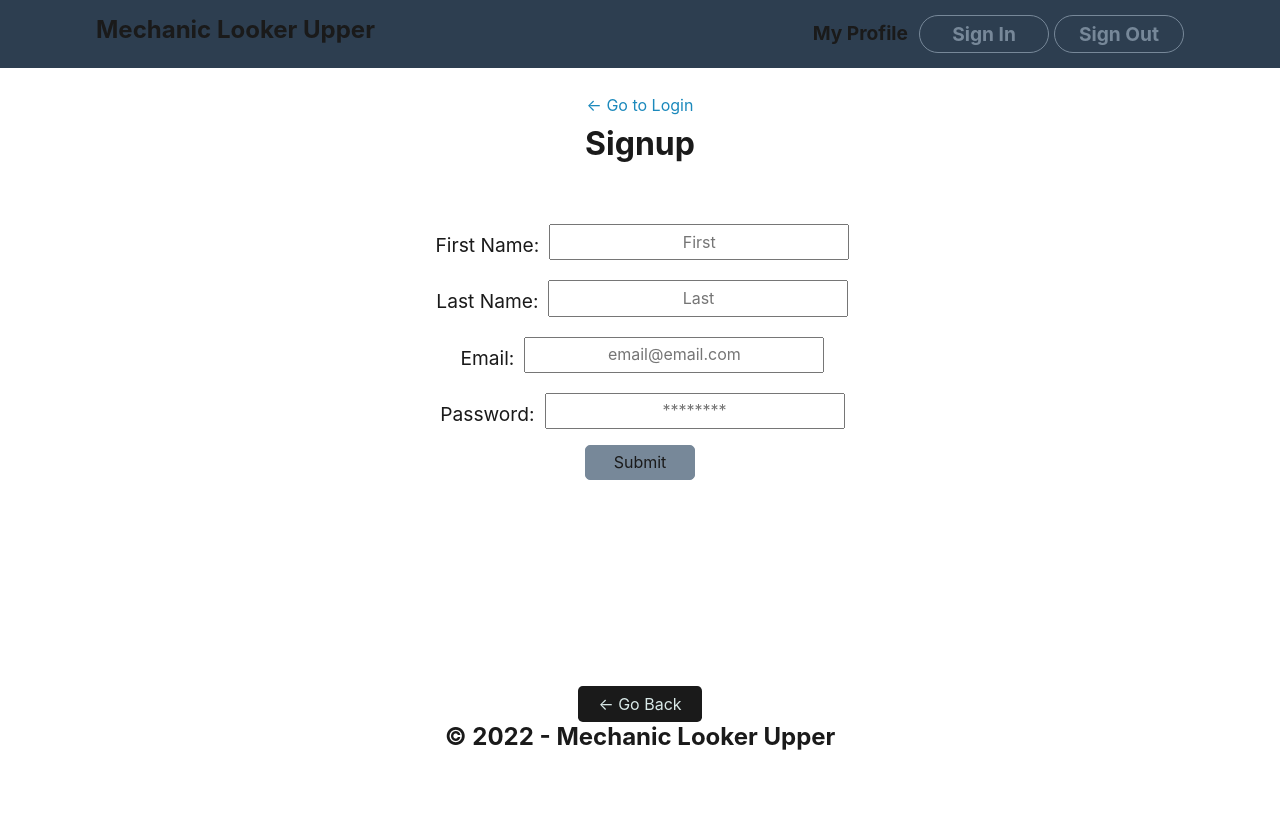
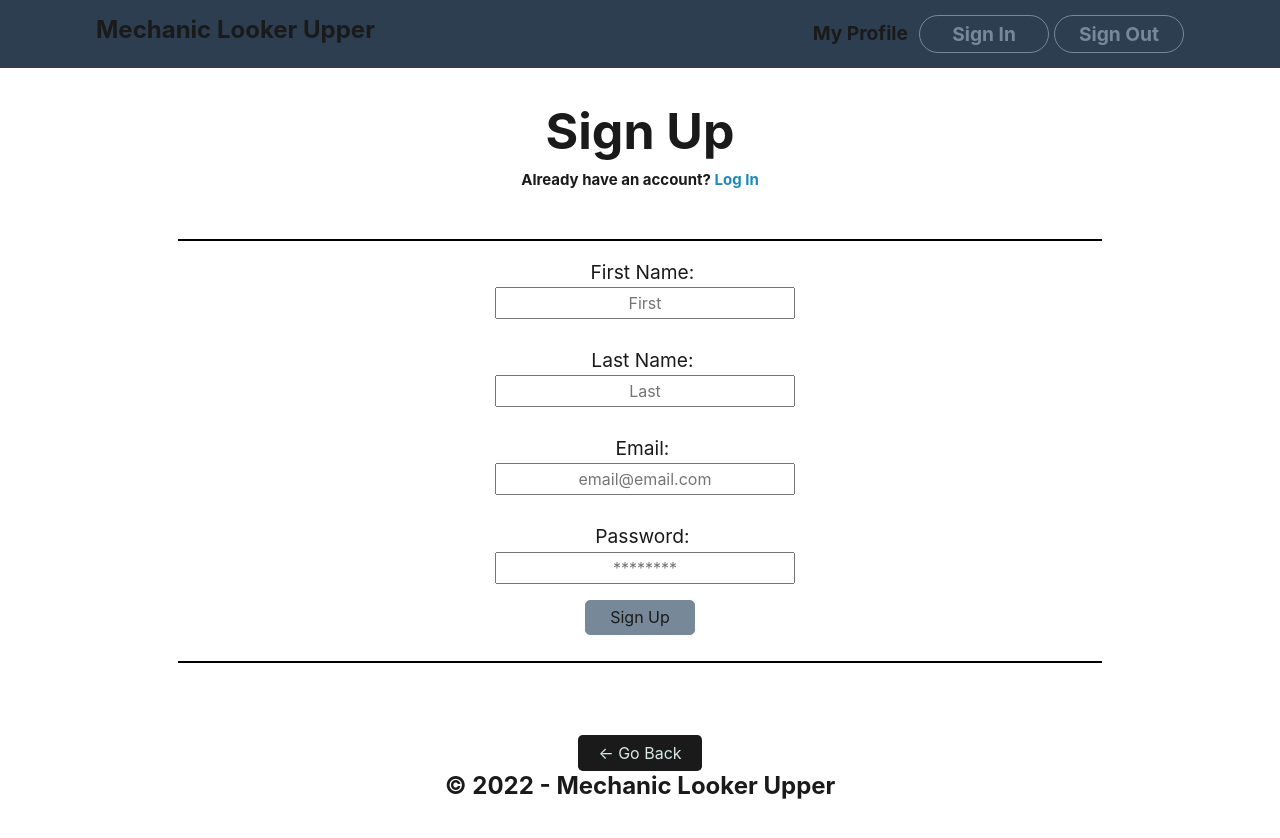
Before and after one commit to nlaramee120/MechsMeet, a React (Create React App) app in the folder client/: page /signup in a window 1280 px wide. Shown: the top 838 px of the page. Before the commit the page ends 800 px from the top, so only its background shows below. Built offline with nearby package versions, Linux system fonts and the light colour scheme.

Commit message:
Adjusted stylings on Login and Signup pages.

```diff
--- a/client/src/index.css
+++ b/client/src/index.css
@@ -544,9 +544,9 @@ a:hover {
   margin-top: 1.625rem;
 }
 
-.mt-auto {
+/* .mt-auto {
   margin-top: auto;
-}
+} */
 
 /* Margin-right */
 .mr-0 {
--- a/client/src/pages/Login.js
+++ b/client/src/pages/Login.js
@@ -32,11 +32,12 @@ function Login(props) {
 
   return (
     <div className="container my-1">
-      <Link to="/signup">← Go to Signup</Link>
+      {/* <Link to="/signup">← Go to Signup</Link> */}
 
-      <h2>Login</h2>
+      <h1>Log In</h1>
+      <h2>Don't have an account? <Link to="/signup">Sign Up</Link></h2>
       <form className="formCont" onSubmit={handleFormSubmit}>
-        <div className="flex-row space-between my-2">
+        <div className="formItem flex-row space-between my-2">
           <label htmlFor="email">Email address:</label>
           <input className="inputField"
             placeholder="email@email.com"
@@ -46,7 +47,7 @@ function Login(props) {
             onChange={handleChange}
           />
         </div>
-        <div className="flex-row space-between my-2">
+        <div className="formItem flex-row space-between my-2">
           <label htmlFor="pwd">Password:</label>
           <input className="inputField"
             placeholder="********"
@@ -62,7 +63,7 @@ function Login(props) {
           </div>
         ) : null}
         <div className="flex-row flex-end">
-          <button className="formBtn m-1 text-dark" style={{ fontSize: "1rem" }} type="submit">Submit</button>
+          <button className="formBtn m-1 text-dark" style={{ fontSize: "1rem" }} type="submit">Log In</button>
         </div>
       </form>
     </div>
--- a/client/src/pages/Pages.css
+++ b/client/src/pages/Pages.css
@@ -10,8 +10,13 @@
 
 /* Signup.js and Login.js styles */
 
+h1 {
+    font-size: 50px;
+    margin-top: 10px;
+}
+
 h2 {
-    margin-top: 10px;
+    font-size: 15px;
 }
 
 .formCont {
@@ -19,9 +24,18 @@ h2 {
     flex-direction: column;
     align-items: center;
     margin: 50px 0 50px 0;
+    padding-bottom: 20px;
+    border-top: 2px solid black;
+    border-bottom: 2px solid black;
+}
+
+.formItem {
+    display: flex;
+    flex-direction: column;
 }
 
 .inputField {
+    height: 2rem;
     width: 300px;
     margin-left: 10px;
 }
--- a/client/src/pages/Profile.js
+++ b/client/src/pages/Profile.js
@@ -40,17 +40,17 @@ const Profile = () => {
           Pay {profile.firstName} {profile.lastName}
         </button>
 
-      <h2>
+      <h3>
         About {profile.firstName} {profile.lastName}:
-      </h2>
+      </h3>
       <p>
         {profile.about}
       </p>
-      <h2>Location:</h2>
+      <h3>Location:</h3>
       <p>{profile.location}</p>
-      <h2>Contact</h2>
+      <h3>Contact</h3>
       <p>{profile.email}</p>
-      <h2 className="card-header">Specializations and Skill Sets</h2>
+      <h3 className="card-header">Specializations and Skill Sets</h3>
 
       {profile.skills?.length > 0 && <SkillsList skills={profile.skills} />}
     </div>
--- a/client/src/pages/Signup.js
+++ b/client/src/pages/Signup.js
@@ -35,11 +35,12 @@ function Signup(props) {
 
   return (
     <div className="container my-1">
-      <Link to="/login">← Go to Login</Link>
+      {/* <Link to="/login">← Go to Login</Link> */}
 
-      <h2>Signup</h2>
+      <h1>Sign Up</h1>
+      <h2>Already have an account? <Link to="/login">Log In</Link></h2>
       <form className="formCont" onSubmit={handleFormSubmit}>
-        <div className="flex-row space-between my-2">
+        <div className="formItem flex-row space-between my-2">
           <label htmlFor="firstName">First Name: </label>
           <input className="inputField"
             placeholder="First"
@@ -49,7 +50,7 @@ function Signup(props) {
             onChange={handleChange}
           />
         </div>
-        <div className="flex-row space-between my-2">
+        <div className="formItem flex-row space-between my-2">
           <label htmlFor="lastName">Last Name:</label>
           <input className="inputField"
             placeholder="Last"
@@ -59,7 +60,7 @@ function Signup(props) {
             onChange={handleChange}
           />
         </div>
-        <div className="flex-row space-between my-2">
+        <div className="formItem flex-row space-between my-2">
           <label htmlFor="email">Email:</label>
           <input className="inputField"
             placeholder="email@email.com"
@@ -69,7 +70,7 @@ function Signup(props) {
             onChange={handleChange}
           />
         </div>
-        <div className="flex-row space-between my-2">
+        <div className="formItem flex-row space-between my-2">
           <label htmlFor="pwd">Password:</label>
           <input className="inputField"
             placeholder="********"
@@ -100,7 +101,7 @@ function Signup(props) {
           />
         </div> */}
         <div className="flex-row flex-end">
-          <button className="formBtn m-1 text-dark" style={{ fontSize: "1rem" }} type="submit">Submit</button>
+          <button className="formBtn m-1 text-dark" style={{ fontSize: "1rem" }} type="submit">Sign Up</button>
         </div>
       </form>
     </div>
--- a/client/src/pages/myProfile.js
+++ b/client/src/pages/myProfile.js
@@ -45,17 +45,17 @@ const Myprofile = () => {
 
   return (
     <div>
-      <h2>
+      <h3>
         About Me: {profile.firstName} {profile.lastName}:
-      </h2>
+      </h3>
       <p contenteditable="true">
         {profile.about}
       </p>
-      <h2>My Location:</h2>
+      <h3>My Location:</h3>
       <p contenteditable="true">{profile.location}</p>
-      <h2>My Contact Info</h2>
+      <h3>My Contact Info</h3>
       <p contenteditable="true">{profile.email} </p>
-      <h2 className="card-header">My Specializations and Skill Sets</h2>
+      <h3 className="card-header">My Specializations and Skill Sets</h3>
 
       {profile.skills?.length > 0 && <SkillsList skills={profile.skills} />}
 
```
Also changed, not shown: 1 other file (tests, documents, lock files or other folders).
